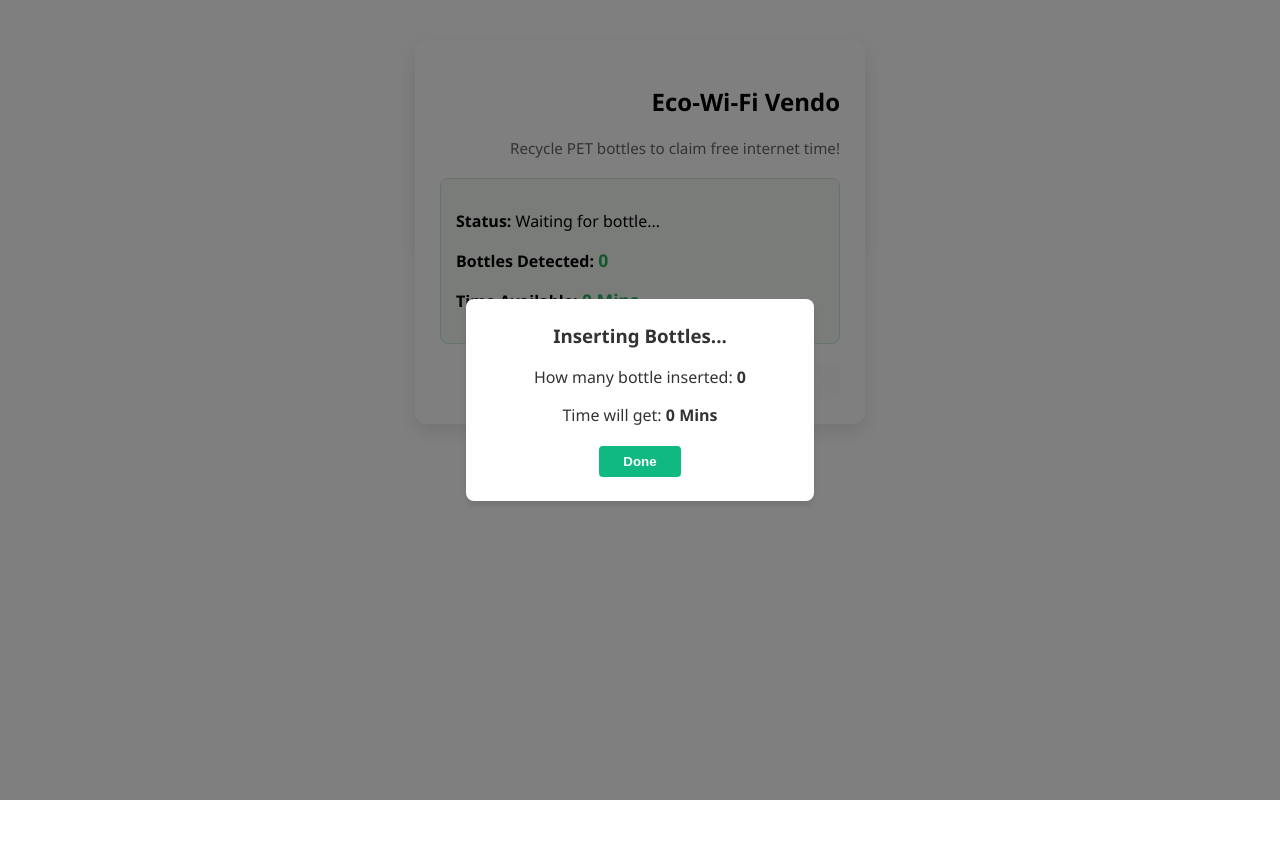
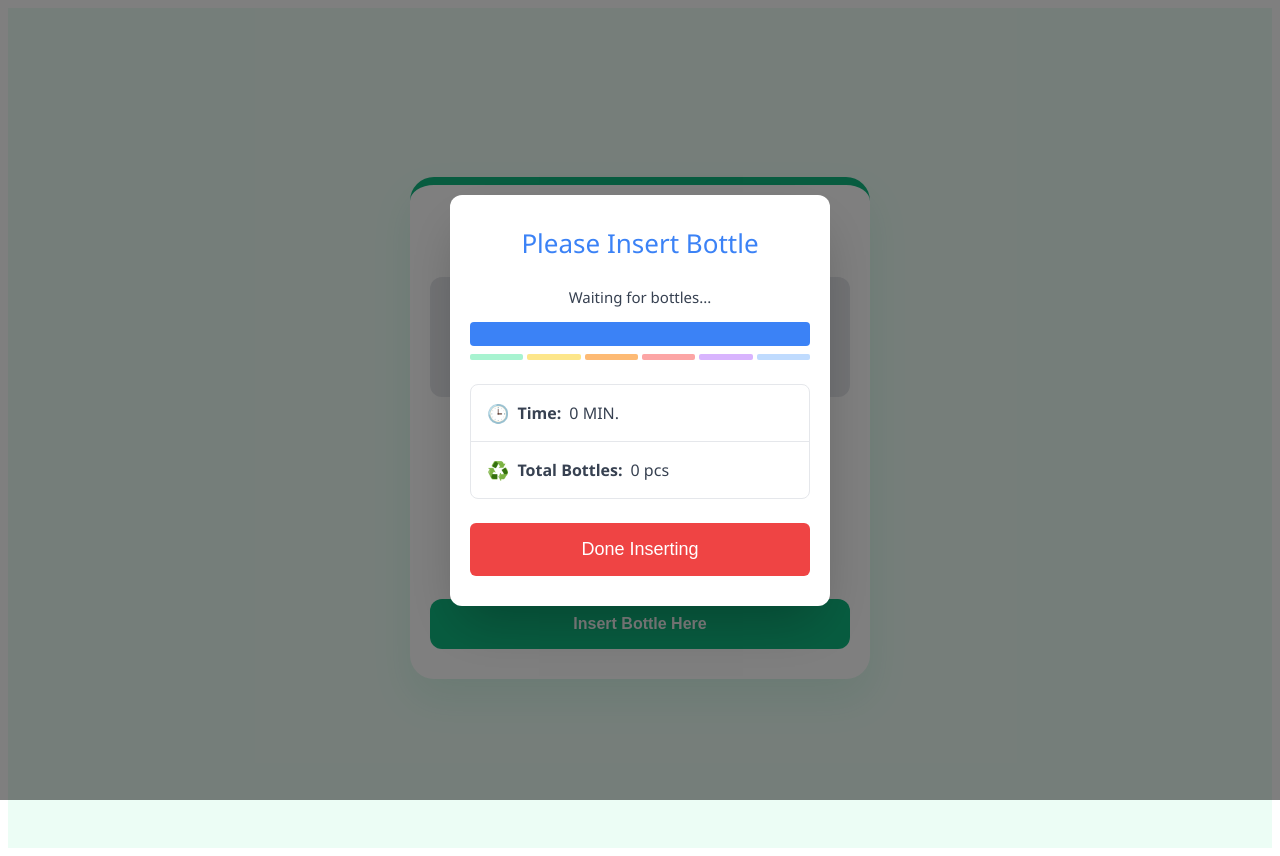
Before and after one commit to mac0206/Ecowifidashboard, a React (Vite) app in the folder Frontend/: page / in a window 1280 px wide. Both pictures are taken after a click on the button "Insert Bottle Here". Before the commit the page ends 800 px from the top, so only its background shows below. Built offline with nearby package versions, Linux system fonts and the light colour scheme; no server answers.

Commit message:
InitialCommit

```diff
--- a/Frontend/src/Portal.css
+++ b/Frontend/src/Portal.css
@@ -1,24 +1,117 @@
+/* Full-page background wrapper */
+.portal-wrapper {
+  min-height: 100vh;
+  display: flex;
+  align-items: center;
+  justify-content: center;
+  background-color: #ecfdf5;
+  font-family: 'Segoe UI', Roboto, Helvetica, Arial, sans-serif;
+  padding: 20px;
+}
+
+/* Main UI Card */
 .portal-card {
-  max-width: 400px;
-  margin: 40px auto;
-  padding: 25px;
-  background: #ffffff;
+  background: white;
+  width: 100%;
+  max-width: 420px;
+  padding: 40px 30px;
+  border-radius: 24px;
+  box-shadow: 0 20px 40px rgba(16, 185, 129, 0.1);
+  border-top: 8px solid #10b981;
+  text-align: center;
+}
+
+.portal-card h2 {
+  color: #064e3b;
+  margin-bottom: 8px;
+  font-size: 26px;
+  font-weight: 800;
+}
+
+.subtitle {
+  color: #6b7280;
+  font-size: 14px;
+  margin-bottom: 30px;
+}
+
+/* Green Dashboard Section */
+.status-box {
+  background-color: #f0fdf4;
+  border: 1px solid #bbf7d0;
+  border-radius: 16px;
+  padding: 20px;
+  margin-bottom: 30px;
+  text-align: left;
+}
+
+.status-box p {
+  margin: 12px 0;
+  color: #374151;
+  font-size: 15px;
+  display: flex;
+  justify-content: space-between;
+  align-items: center;
+}
+
+.highlight {
+  color: #10b981;
+  font-size: 18px;
+  font-weight: 800;
+}
+
+.action-group {
+  display: flex;
+  flex-direction: column;
+  gap: 12px;
+}
+
+/* Modern Rounded Buttons */
+.btn-primary {
+  background-color: #10b981;
+  color: white;
+  border: none;
+  padding: 16px;
   border-radius: 12px;
-  box-shadow: 0 8px 20px rgba(0,0,0,0.1);
-  text-align:end;
-  font-family: 'Segoe UI', Tahoma, Geneva, Verdana, sans-serif;
+  font-size: 16px;
+  font-weight: bold;
+  cursor: pointer;
+  transition: background-color 0.3s ease;
+  width: 100%;
 }
-.subtitle { color: #666; font-size: 0.95rem; margin-bottom: 20px; }
-.status-box {
-  background: #f4f9f4; border: 1px solid #d1e7dd; padding: 15px;
-  border-radius: 8px; margin-bottom: 20px; text-align: left;
-.highlight { font-weight: bold; color: #27ae60; font-size: 1.1rem; }
-.action-group { display: flex; flex-direction: column; gap: 10px; }
-.btn-primary { background-color: #27ae60; }
-.btn-primary:disabled { background-color: #bdc3c7; cursor: not-allowed; }
-.btn-secondary { background-color: #3498db; }
+
+.btn-primary:hover:not(:disabled) {
+  background-color: #059669;
+}
+
+.btn-primary:disabled {
+  background-color: #a7f3d0;
+  cursor: not-allowed;
+}
+
+.btn-secondary {
+  background-color: white;
+  color: #10b981;
+  border: 2px solid #10b981;
+  padding: 14px;
+  border-radius: 12px;
+  font-size: 16px;
+  font-weight: bold;
+  cursor: pointer;
+  transition: all 0.3s ease;
+  width: 100%;
+}
+
+.btn-secondary:hover {
+  background-color: #f0fdf4;
+}
+
 .success-banner {
-  background-color: #d4edda; color: #155724; padding: 15px;
-  border-radius: 6px; font-weight: bold;
+  background-color: #10b981;
+  color: white;
+  padding: 20px;
+  border-radius: 16px;
+  font-weight: bold;
+  font-size: 16px;
+  margin-top: 20px;
+  box-shadow: 0 10px 20px rgba(16, 185, 129, 0.2);
 }
-}
--- a/Frontend/src/Portal.tsx
+++ b/Frontend/src/Portal.tsx
@@ -43,61 +43,115 @@ export default function Portal() {
     .catch(err => console.error("Error connecting", err));
   };
 
+  // NEW LOGIC: When clicking "Done Inserting", close modal and connect automatically
+  const handleDoneInserting = () => {
+    setIsModalOpen(false);
+    if (pendingBottles > 0) {
+      handleConnect();
+    }
+  };
+
+  // Helper to format minutes into "1 HR. 15 MIN." format
+  const formatTime = (totalMinutes: number) => {
+    if (totalMinutes === 0) return "0 MIN.";
+    const h = Math.floor(totalMinutes / 60);
+    const m = totalMinutes % 60;
+    if (h > 0) return `${h} HR. ${m} MIN.`;
+    return `${m} MIN.`;
+  };
+
   return (
-    <div className="portal-card">
-      <h2>Eco-Wi-Fi Vendo</h2>
-      <p className="subtitle">Recycle PET bottles to claim free internet time!</p>
+    <div className="portal-wrapper">
+      <div className="portal-card" style={{ padding: '30px 20px' }}>
+        {/* Header styling to match the reference layout */}
+        <h2 style={{ color: '#064e3b', marginBottom: '5px' }}>Eco-Wi-Fi Vendo</h2>
+        <div style={{ width: '100%', height: '120px', backgroundColor: '#e5e7eb', borderRadius: '12px', marginBottom: '20px', display: 'flex', alignItems: 'center', justifyContent: 'center', color: '#9ca3af' }}>
+           {/* You can replace this div with an <img> tag for an ad or banner later */}
+           Banner Image Area
+        </div>
 
         {!isConnected ? (
           <>
-          <div className="status-box">
-            <p><strong>Status:</strong> Waiting for bottle...</p>
-            <p><strong>Bottles Detected:</strong> <span className="highlight">{pendingBottles}</span></p>
-            <p><strong>Time Available:</strong> <span className="highlight">{pendingBottles * 15} Mins</span></p>
+            {/* Disconnected State */}
+            <h3 style={{ color: '#ef4444', fontSize: '26px', margin: '10px 0', display: 'flex', alignItems: 'center', justifyContent: 'center', gap: '8px' }}>
+              <span style={{ fontSize: '30px' }}>❌</span> Disconnected
+            </h3>
+            <p style={{ fontSize: '13px', color: '#3b82f6', margin: '5px 0' }}>IP: 10.0.0.89 | MAC: {macAddress}</p>
+            <p style={{ fontSize: '13px', color: '#3b82f6', fontWeight: 'bold', margin: '5px 0' }}>BOTTLES INSERTED: {pendingBottles}</p>
+
+            <div style={{ margin: '20px 0' }}>
+              <p style={{ fontSize: '13px', color: '#6b7280', margin: 0 }}>REMAINING TIME:</p>
+              <p style={{ fontSize: '20px', fontWeight: 'bold', color: '#374151', margin: '5px 0' }}>-</p>
             </div>
 
-          <div className="action-group">
-            {/* The "Insert Bottle Here" button */}
-            <button className="btn-secondary" onClick={() => setIsModalOpen(true)}>
+            <button className="btn-primary" onClick={() => setIsModalOpen(true)}>
               Insert Bottle Here
             </button>
-
-            <button
-              className="btn-primary"
-              disabled={pendingBottles === 0}
-              onClick={handleConnect}
-            >
-              {pendingBottles > 0 ? `Claim ${pendingBottles * 15} Mins & Connect` : 'Insert Bottle'}
-            </button>
-          </div>
           </>
         ) : (
-        <div className="success-banner">
-          🎉 Connected! Enjoy your {timeEarned} minutes of Wi-Fi.
+          <>
+            {/* Connected State */}
+            <h3 style={{ color: '#10b981', fontSize: '26px', margin: '10px 0', display: 'flex', alignItems: 'center', justifyContent: 'center', gap: '8px' }}>
+              <span style={{ fontSize: '30px' }}>📶</span> Connected
+            </h3>
+            <p style={{ fontSize: '13px', color: '#3b82f6', margin: '5px 0' }}>IP: 10.0.0.89 | MAC: {macAddress}</p>
+            <p style={{ fontSize: '13px', color: '#3b82f6', fontWeight: 'bold', margin: '5px 0' }}>BOTTLES INSERTED: {pendingBottles}</p>
+
+            <div style={{ margin: '20px 0' }}>
+              <p style={{ fontSize: '13px', color: '#6b7280', margin: 0 }}>REMAINING TIME:</p>
+              <h2 style={{ color: '#3b82f6', margin: '5px 0', fontSize: '28px' }}>{formatTime(timeEarned)}</h2>
             </div>
+
+            {/* Allow adding more time while connected */}
+            <button className="btn-primary" onClick={() => setIsModalOpen(true)}>
+              Insert More Bottles
+            </button>
+          </>
         )}
 
-      {/* The Floating Screen Modal */}
+        {/* The Piso-WiFi Style Modal */}
         {isModalOpen && (
           <div style={overlayStyle}>
             <div style={modalStyle}>
-            <h3 style={{ marginTop: 0, color: '#333' }}>Inserting Bottles...</h3>
+              <h3 style={{ marginTop: 0, color: '#3b82f6', fontSize: '26px', fontWeight: 'normal' }}>Please Insert Bottle</h3>
+              <p style={{ color: '#374151', fontSize: '15px', marginBottom: '15px' }}>Waiting for bottles...</p>
 
-            {/* Values match the main dashboard */}
-            <p style={{ color: '#333' }}>How many bottle inserted: <strong>{pendingBottles}</strong></p>
-            <p style={{ color: '#333' }}>Time will get: <strong>{pendingBottles * 15} Mins</strong></p>
+              {/* Fake Progress Bar matching the Piso Wifi aesthetic */}
+              <div style={{ width: '100%', height: '24px', backgroundColor: '#3b82f6', borderRadius: '4px', marginBottom: '8px' }}></div>
+              <div style={{ display: 'flex', height: '6px', gap: '4px', marginBottom: '24px' }}>
+                <div style={{flex: 1, backgroundColor: '#a7f3d0', borderRadius: '2px'}}></div>
+                <div style={{flex: 1, backgroundColor: '#fde68a', borderRadius: '2px'}}></div>
+                <div style={{flex: 1, backgroundColor: '#fdba74', borderRadius: '2px'}}></div>
+                <div style={{flex: 1, backgroundColor: '#fca5a5', borderRadius: '2px'}}></div>
+                <div style={{flex: 1, backgroundColor: '#d8b4fe', borderRadius: '2px'}}></div>
+                <div style={{flex: 1, backgroundColor: '#bfdbfe', borderRadius: '2px'}}></div>
+              </div>
 
-            <div style={{ marginTop: '20px' }}>
+              {/* Detailed Breakdown Box */}
+              <div style={{ border: '1px solid #e5e7eb', borderRadius: '8px', textAlign: 'left', marginBottom: '24px' }}>
+                <div style={{ padding: '16px', borderBottom: '1px solid #e5e7eb', display: 'flex', alignItems: 'center', gap: '8px' }}>
+                  <span style={{ fontSize: '18px' }}>🕒</span>
+                  <span style={{ color: '#374151', fontWeight: 'bold' }}>Time:</span>
+                  <span style={{ color: '#374151' }}>{formatTime(pendingBottles * 15)}</span>
+                </div>
+                <div style={{ padding: '16px', display: 'flex', alignItems: 'center', gap: '8px' }}>
+                  <span style={{ fontSize: '18px' }}>♻️</span>
+                  <span style={{ color: '#374151', fontWeight: 'bold' }}>Total Bottles:</span>
+                  <span style={{ color: '#374151' }}>{pendingBottles} pcs</span>
+                </div>
+              </div>
+
+              {/* Red Done Button */}
               <button
-                onClick={() => setIsModalOpen(false)}
+                onClick={handleDoneInserting}
                 style={doneButtonStyle}
               >
-                Done
+                Done Inserting
               </button>
             </div>
           </div>
+        )}
       </div>
-      )}
     </div>
   );
 }
@@ -118,19 +172,22 @@ const overlayStyle: React.CSSProperties = {
 
 const modalStyle: React.CSSProperties = {
   backgroundColor: '#fff',
-  padding: '24px',
-  borderRadius: '8px',
+  padding: '30px 20px',
+  borderRadius: '12px',
   textAlign: 'center',
-  minWidth: '300px',
-  boxShadow: '0 4px 6px rgba(0,0,0,0.1)'
+  minWidth: '340px',
+  boxShadow: '0 25px 50px -12px rgba(0,0,0,0.25)',
 };
 
 const doneButtonStyle: React.CSSProperties = {
-  backgroundColor: '#10b981',
+  backgroundColor: '#ef4444', // Red color to match "Done Paying" from the reference
   color: 'white',
   border: 'none',
-  padding: '8px 24px',
-  borderRadius: '4px',
-  fontWeight: 'bold',
-  cursor: 'pointer'
+  padding: '16px',
+  borderRadius: '6px',
+  fontWeight: 'normal',
+  fontSize: '18px',
+  cursor: 'pointer',
+  width: '100%',
+  transition: 'background-color 0.3s ease'
 };
```
Lines whose indentation alone changed are shown as unchanged.
